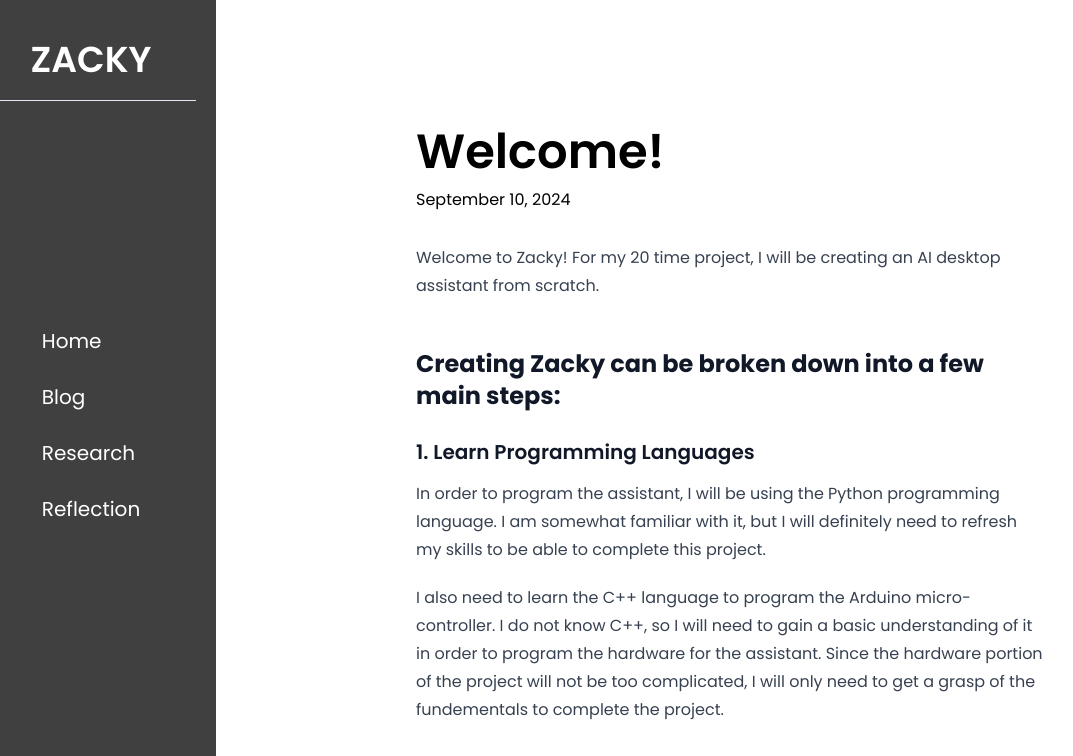
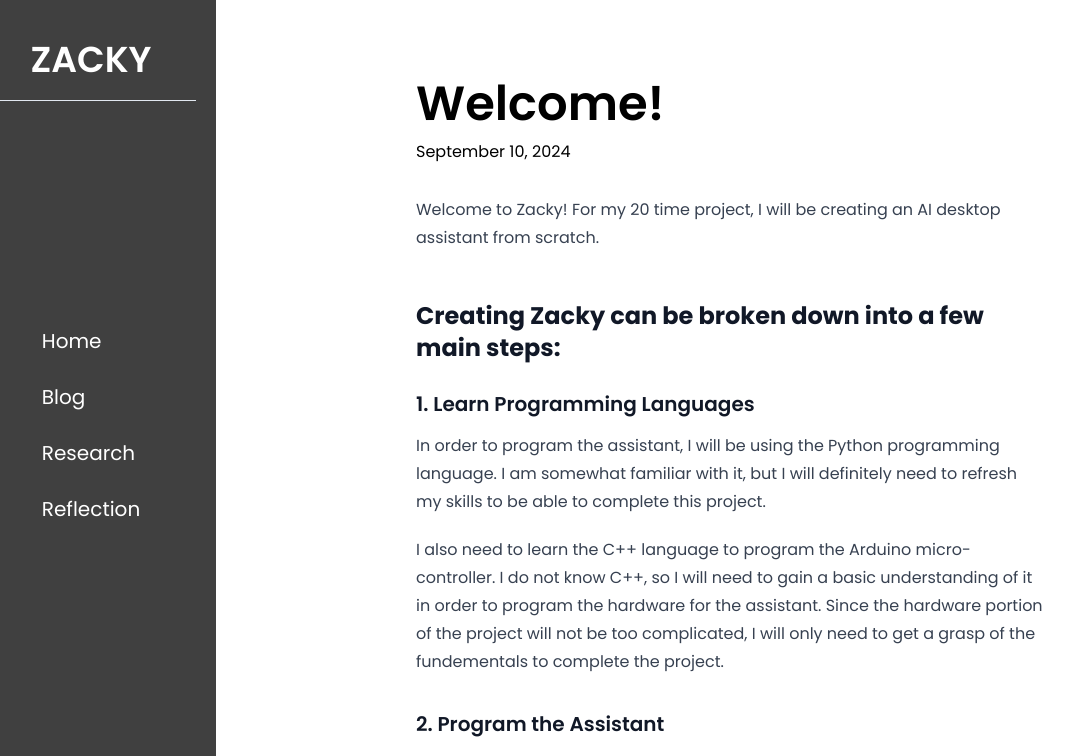
Before and after one commit to VaitVhat52/20time, a Next.js app: page /blog/welcome in a window 1280 px wide. Shown: the top 756 px of the page, without its empty margins (34-1107 px from the left). Built offline with nearby package versions, Linux system fonts and the light colour scheme; no server answers.

Commit message:
Update page.jsx

```diff
--- a/src/app/blog/welcome/page.jsx
+++ b/src/app/blog/welcome/page.jsx
@@ -90,9 +90,9 @@ The goal for next week is to start using the ChatGPT API to start coding the AI
 `
 
   return (
-    <div className="flex flex-col mx-auto mb-8">
+    <div className="flex flex-col mx-auto mb-14">
       <div className="mx-[200px]">
-        <p className="text-5xl font-semibold mt-32 text-left">Welcome!</p>
+        <p className="text-5xl font-semibold mt-20 text-left">Welcome!</p>
         <p className="mt-3 mb-8">September 10, 2024</p>
         <Markdown remarkPlugins={[remarkGfm]} rehypePlugins={[rehypeRaw]} className="prose min-w-fit max-w-max">{body}</Markdown>
       </div>
```
